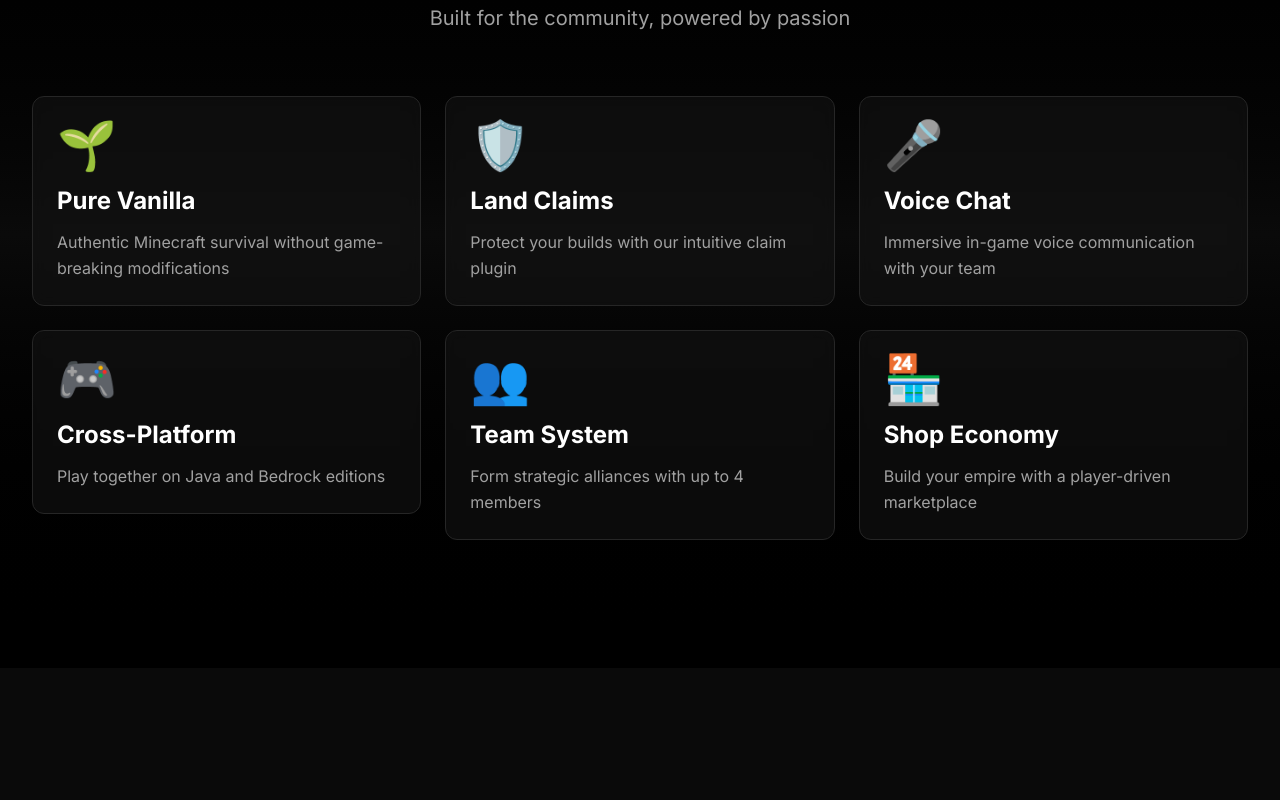
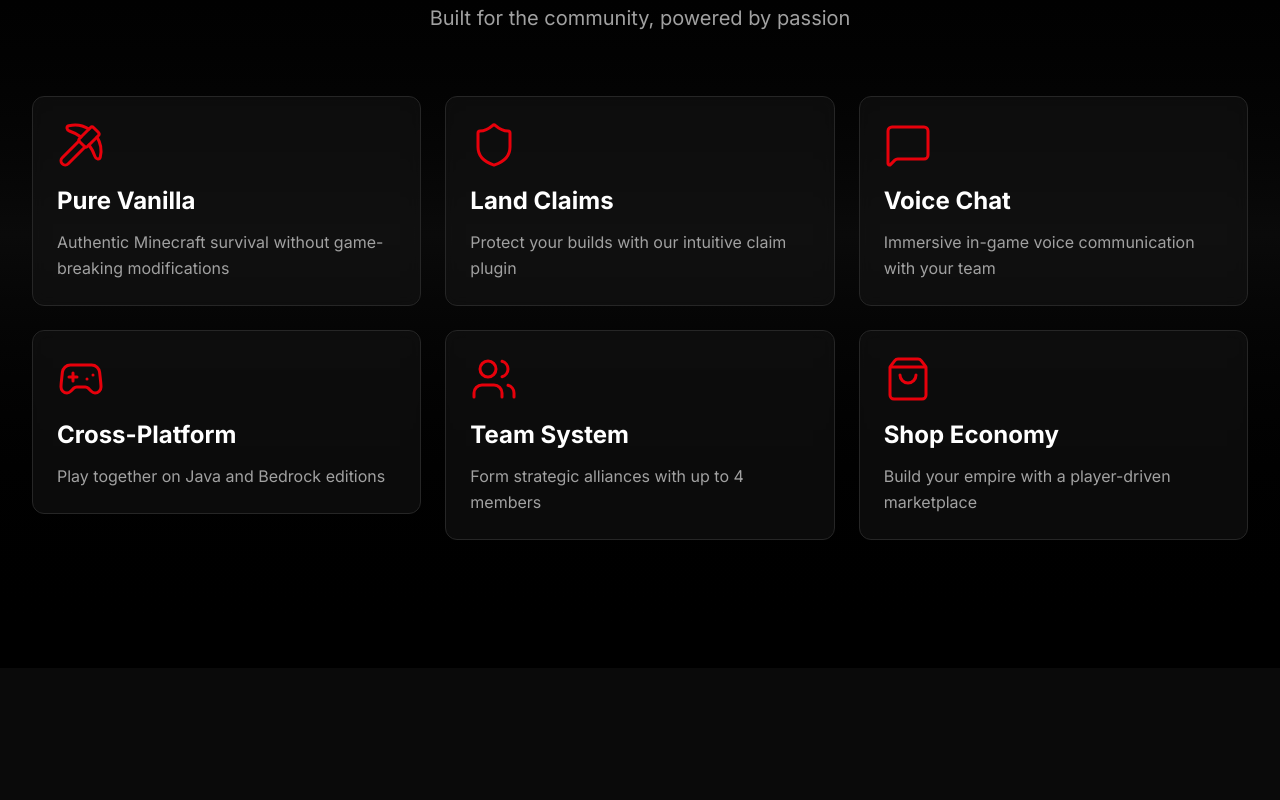
Before and after one commit to RaihanAizvan/unique-smp, a React (Vite) app: page / in a window 1280 px wide. Shown: the part 1000-1800 px from the top of the page. Built offline with nearby package versions, Linux system fonts and the light colour scheme.

Commit message:
refactor: replace emoji icons with Lucide icons in About section

```diff
--- a/src/sections/About.tsx
+++ b/src/sections/About.tsx
@@ -16,14 +16,14 @@
 export function About() {
   const t = content;
 
-  // Icon mapping (using emojis for now, can be replaced with custom icons)
-  const iconMap: Record<string, string> = {
-    grass: '🌱',
-    shield: '🛡️',
-    mic: '🎤',
-    platform: '🎮',
-    team: '👥',
-    shop: '🏪',
+  // Icon mapping using Lucide React icons
+  const iconMap: Record<string, any> = {
+    grass: Pickaxe,
+    shield: Shield,
+    mic: MessageSquare,
+    platform: Gamepad2,
+    team: Users,
+    shop: ShoppingBag,
   };
 
   return (
@@ -56,8 +56,11 @@
           >
             <Card hover glow>
               {/* Icon */}
-              <div className="text-5xl mb-4">
-                {iconMap[feature.icon] || '⭐'}
+              <div className="mb-4">
+                {(() => {
+                  const Icon = iconMap[feature.icon];
+                  return Icon ? <Icon className="w-12 h-12 text-red-600" strokeWidth={1.5} /> : null;
+                })()}
               </div>
 
               {/* Title */}
```
